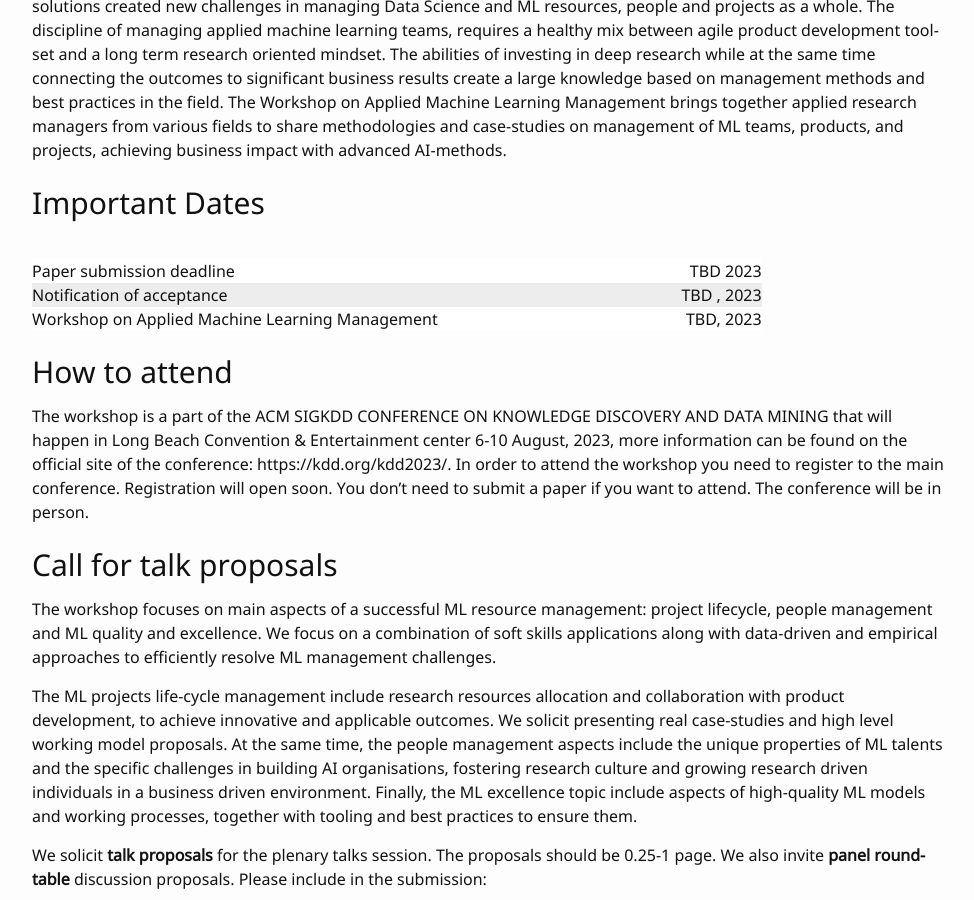
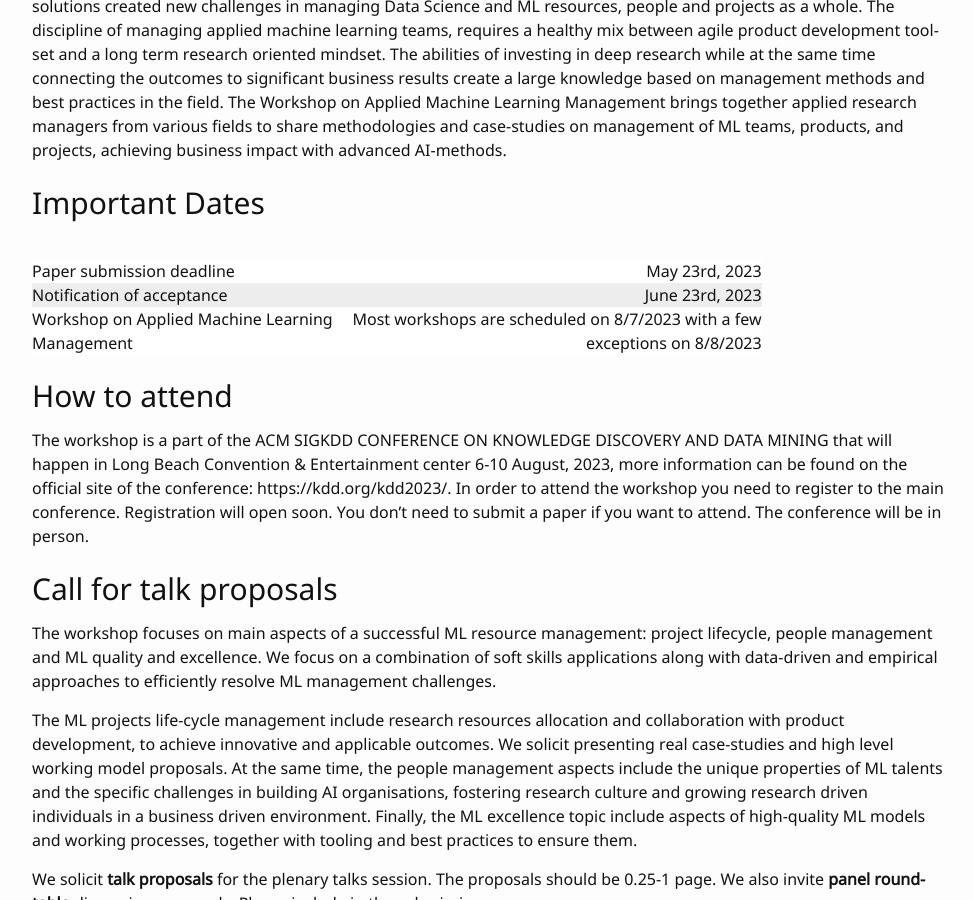
Before and after one commit to wamlm-kdd/wamlm, a Jekyll site: the page built from index.md, in a window 1280 px wide and 900 px high, scrolled down 645 px. Shown: the whole window, without its empty margins (152-1126 px from the left). Built offline with Jekyll 4.4.1, drawn with Linux system fonts in a browser that asks for light colours; our own code applies the rules of GitHub Pages for plain Markdown files.

Commit message:
Add important dates.

```diff
--- a/index.md
+++ b/index.md
@@ -11,11 +11,11 @@ Machine learning applications are rapidly adopted by industry leaders in any fie
 
 | | |
 |:--- |---:|
-| Paper submission deadline | TBD 2023 |
+| Paper submission deadline | May 23rd, 2023 |
 |:---|---:|
-| Notification of acceptance | TBD , 2023 |
+| Notification of acceptance | June 23rd, 2023 |
 |:---|---:|
-| Workshop on Applied Machine Learning Management    | TBD, 2023 |
+| Workshop on Applied Machine Learning Management    | Most workshops are scheduled on 8/7/2023 with a few exceptions on 8/8/2023 |
 
 </div>
 
```
